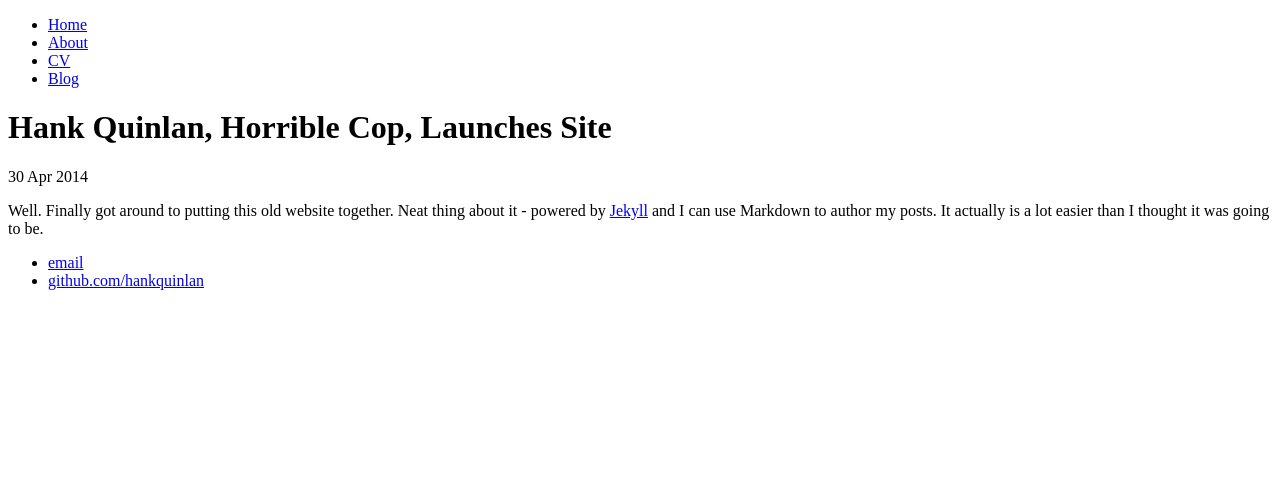
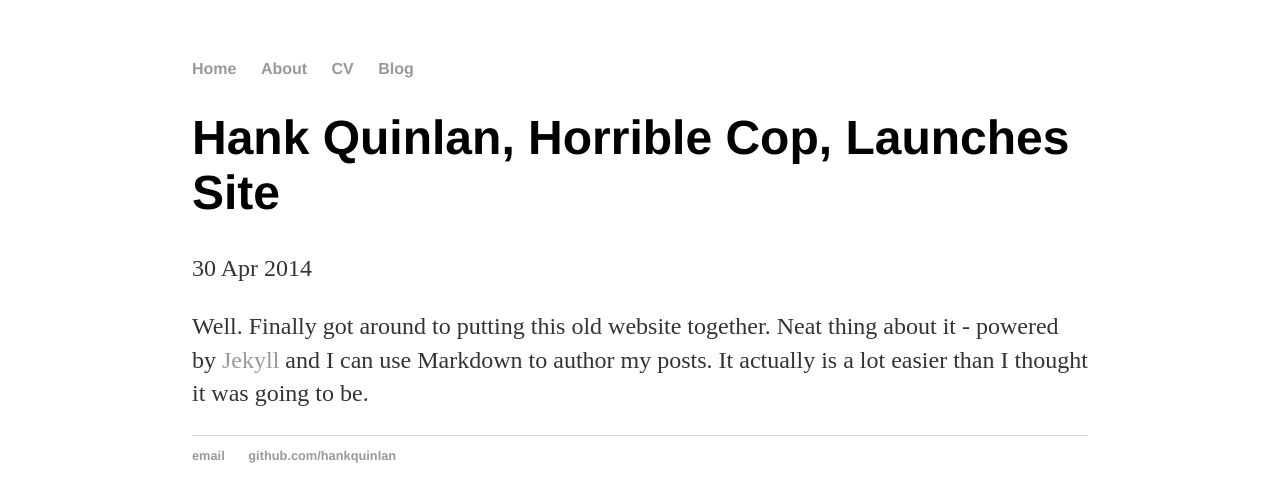
Before and after one commit to Charles718/jekyll, a Jekyll site: the page built from _posts/2014-04-30-hank-quinlan-site-launched.md, in a window 1280 px wide. Shown: the top 502 px of the page. Built offline with Jekyll 4.4.1, drawn with Linux system fonts in a browser that asks for light colours.

Commit message:
Update default.html

```diff
--- a/_layouts/default.html
+++ b/_layouts/default.html
@@ -3,7 +3,7 @@
 		<head>
 			<title>{{ page.title }}</title>
 			<!-- link to main stylesheet -->
-			<link rel="stylesheet"  href="./css/main.css">
+			<link rel="stylesheet"  href="/css/main.css">
 		</head>
 		<body>
 			<nav>
```
